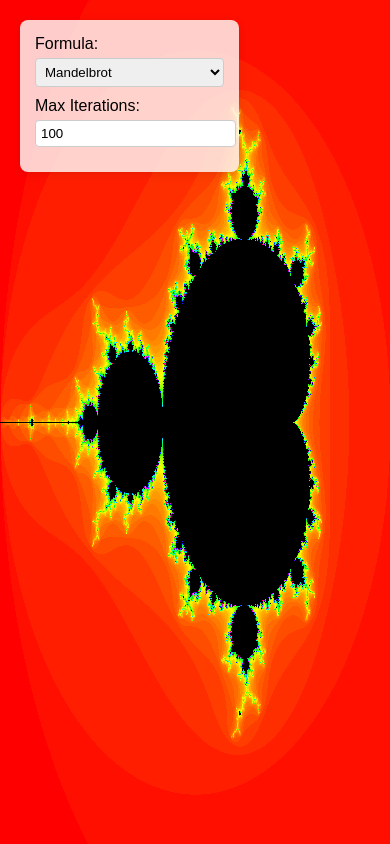
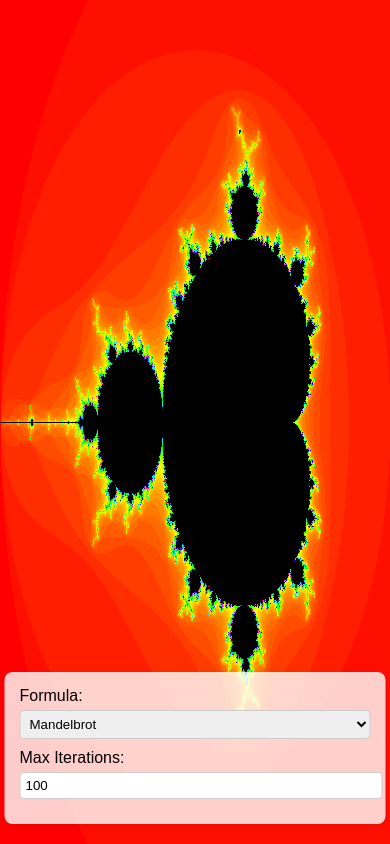
Before and after one commit to pavlodenys/pavlodenys.github.io, a plain HTML site: page index.html in a window 390 px wide. Drawn offline with Linux system fonts and the light colour scheme.

Commit message:
Update index.html

```diff
--- a/index.html
+++ b/index.html
@@ -24,6 +24,19 @@
             padding: 15px;
             border-radius: 8px;
             box-shadow: 0 2px 10px rgba(0, 0, 0, 0.1);
+            max-width: 90%;
+            width: 300px;
+        }
+        @media (max-width: 600px) {
+            #controls {
+                position: fixed;
+                top: auto;
+                bottom: 20px;
+                left: 50%;
+                transform: translateX(-50%);
+                width: 90%;
+                max-width: none;
+            }
         }
         #controls label {
             display: block;
```
